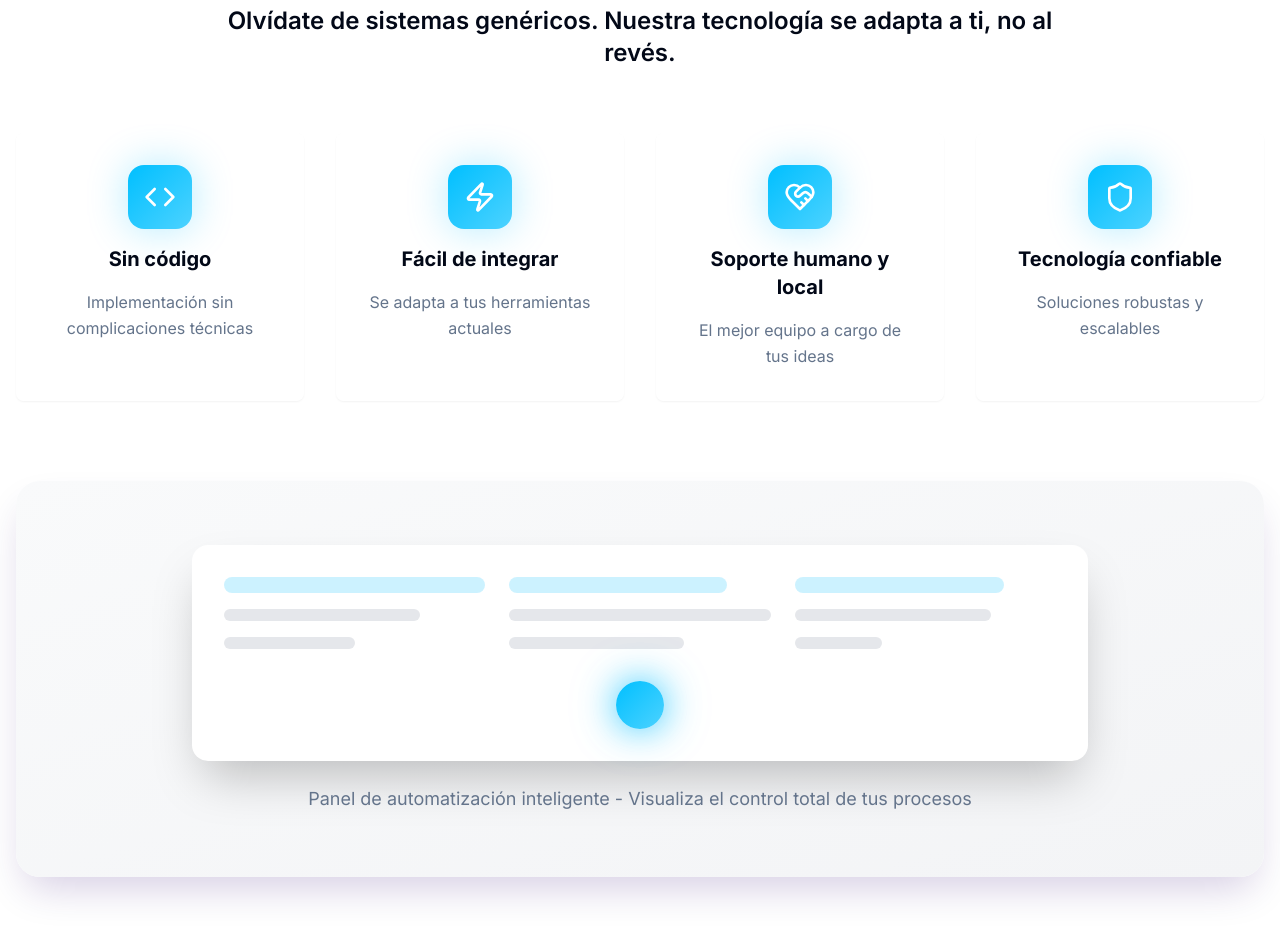
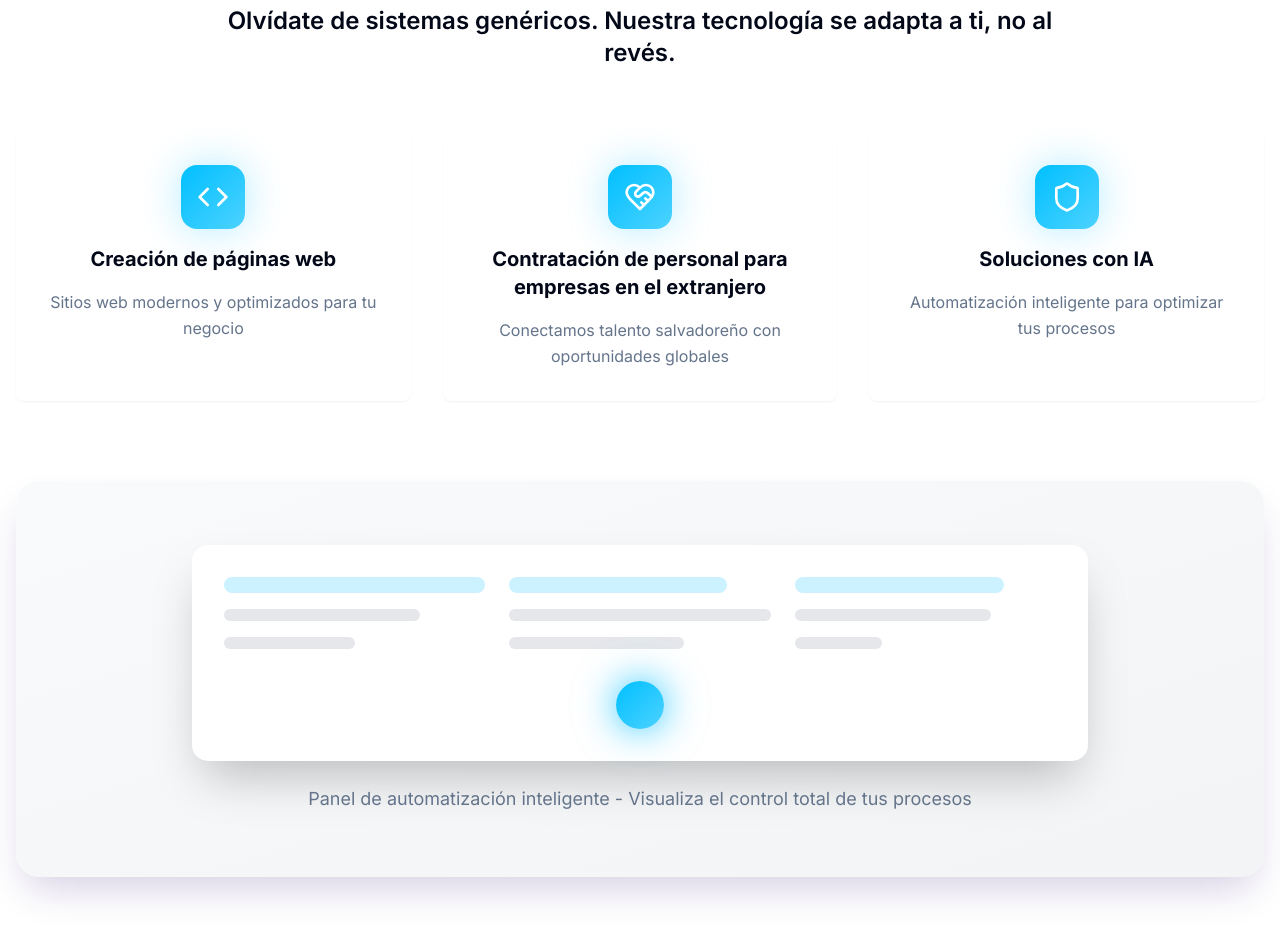
Before and after one commit to oscarcodesv/sivar-ai-forge, a React (Vite) app: page / in a window 1280 px wide. Shown: the part 1020-1950 px from the top of the page. Built offline with nearby package versions, Linux system fonts and the light colour scheme.

Commit message:
Add new services
Add new services: Web development, international hiring, and AI solutions.

```diff
--- a/src/components/About.tsx
+++ b/src/components/About.tsx
@@ -5,23 +5,18 @@ const About = () => {
   const features = [
     {
       icon: Code,
-      title: "Sin código",
-      description: "Implementación sin complicaciones técnicas"
-    },
-    {
-      icon: Zap,
-      title: "Fácil de integrar",
-      description: "Se adapta a tus herramientas actuales"
+      title: "Creación de páginas web",
+      description: "Sitios web modernos y optimizados para tu negocio"
     },
     {
       icon: HeartHandshake,
-      title: "Soporte humano y local",
-      description: "El mejor equipo a cargo de tus ideas"
+      title: "Contratación de personal para empresas en el extranjero",
+      description: "Conectamos talento salvadoreño con oportunidades globales"
     },
     {
       icon: Shield,
-      title: "Tecnología confiable",
-      description: "Soluciones robustas y escalables"
+      title: "Soluciones con IA",
+      description: "Automatización inteligente para optimizar tus procesos"
     }
   ];
 
@@ -45,7 +40,7 @@ const About = () => {
           </div>
         </div>
 
-        <div className="grid md:grid-cols-2 lg:grid-cols-4 gap-8">
+        <div className="grid md:grid-cols-2 lg:grid-cols-3 gap-8">
           {features.map((feature, index) => (
             <Card
               key={index}
```
